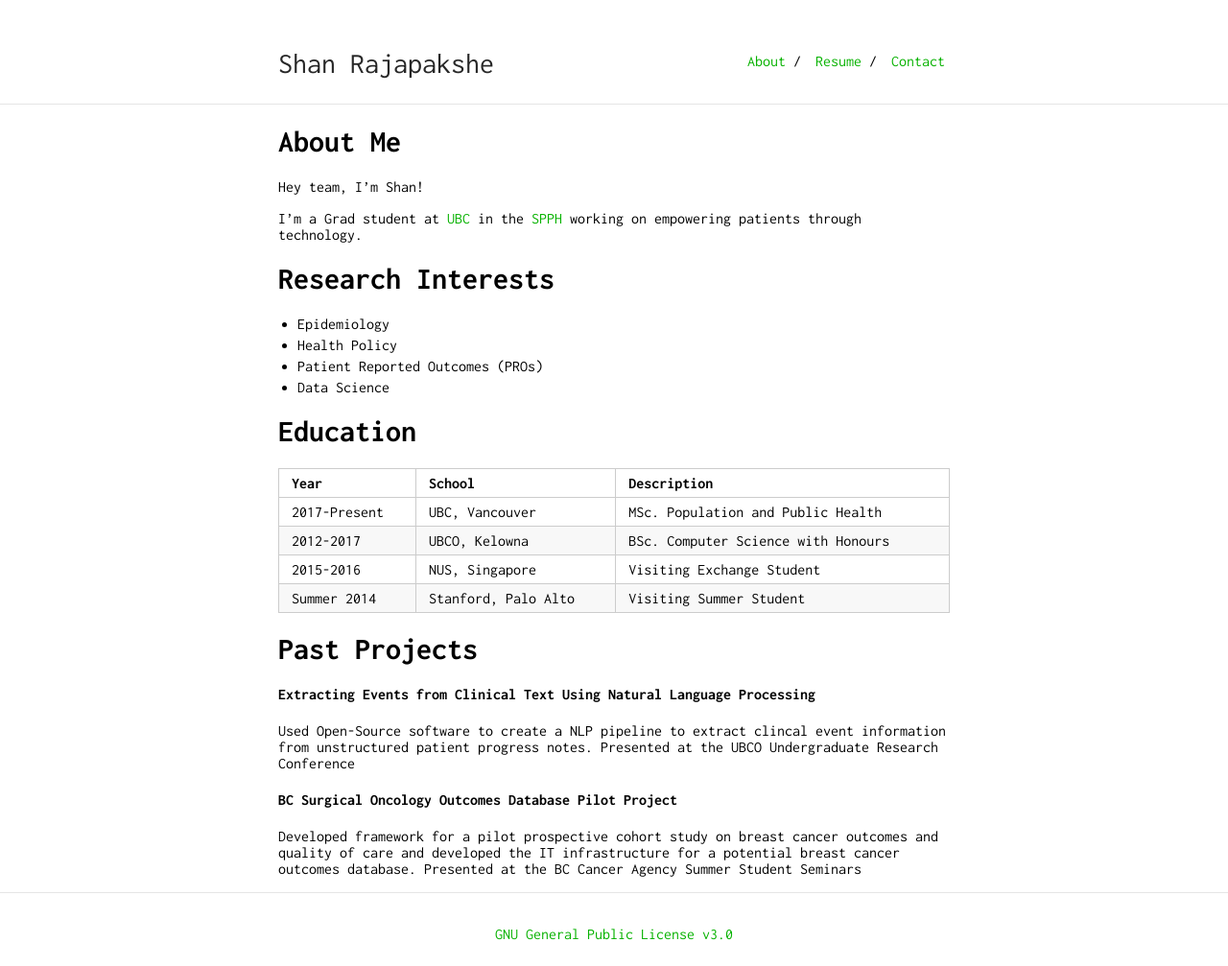
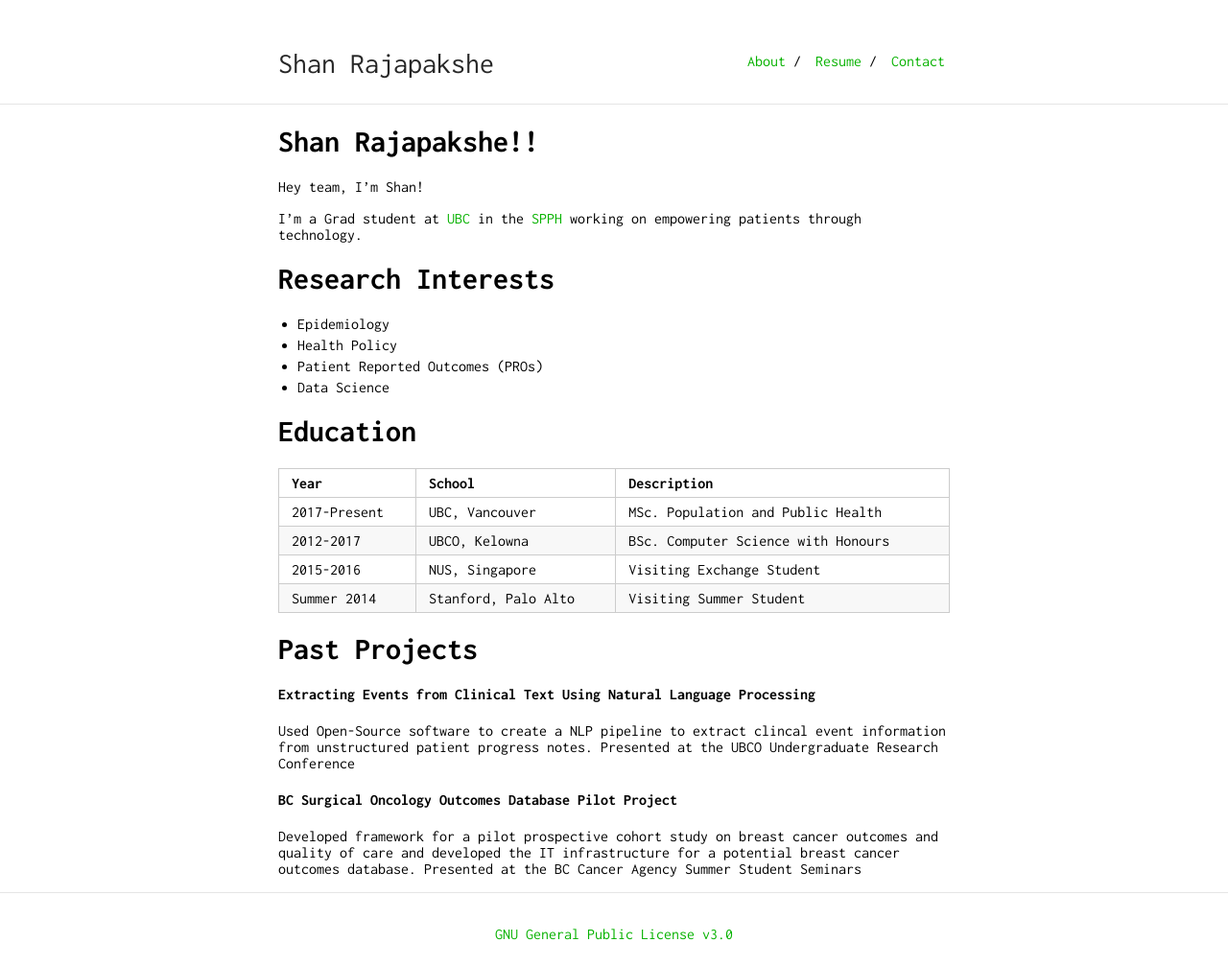
Before and after one commit to shanrajapakshe-zz/shanrajapakshe.github.io, a Jekyll site: the page built from index.md, in a window 1280 px wide. Shown: the whole page at 96% size. Built offline with Jekyll 4.4.1, drawn with Linux system fonts in a browser that asks for light colours.

Commit message:
Changes to title

```diff
--- a/index.md
+++ b/index.md
@@ -1,5 +1,5 @@
 ---
-title: About Me
+title: Shan Rajapakshe!!
 layout: default
 ---
 
```
